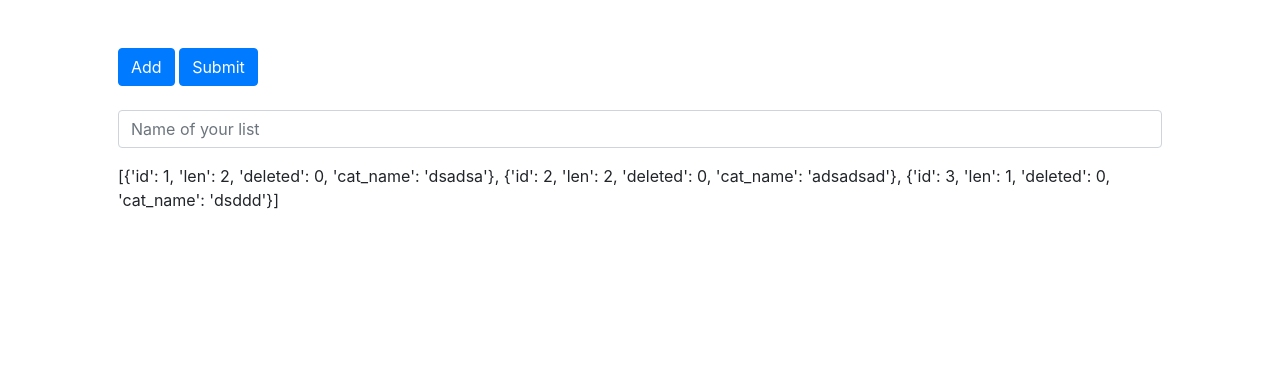
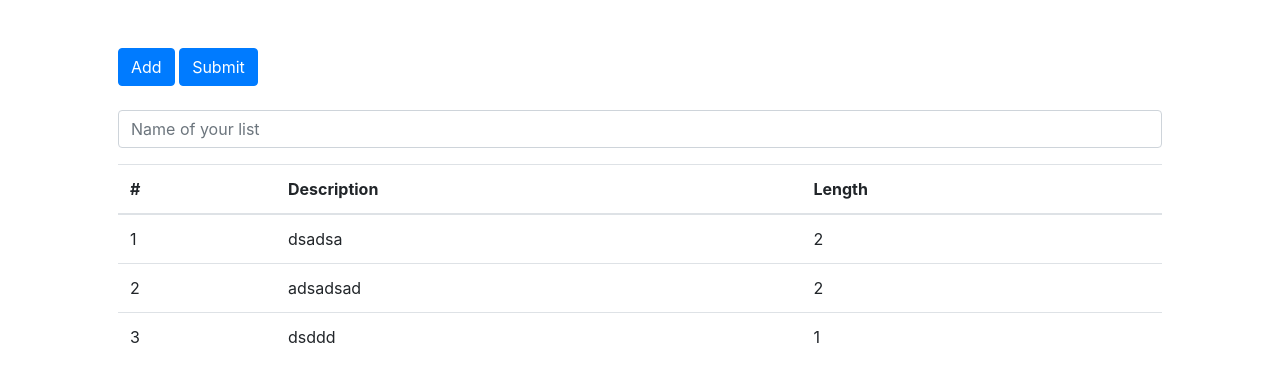
Before and after one commit to Dioniss8/taskPlanner, a Flask app: page /lists in a window 1280 px wide. Shown: the part 66-448 px from the top of the page. Run offline with Flask 2, Linux system fonts and the light colour scheme; data comes from the database, SQL or seed files in the repository; some libraries are stand-ins or nearby versions.

Commit message:
Possible to add lists now, probably need edit function, and view items for them

```diff
--- a/templates/lists.html
+++ b/templates/lists.html
@@ -17,7 +17,26 @@
         <div id="items"></div>
     </form>
 
-    {{ lists }}
+    {% if lists %}
+            <table class="table">
+        <thead>
+        <tr>
+            <th class="col-lg-sm-1" scope="col">#</th>
+            <th class="col-lg-md-sm-6" scope="col">Description</th>
+            <th class="col-lg-sm-1" scope="col">Length</th>
+        </tr>
+        </thead>
+        <tbody>
+        {% for row in lists %}
+            <tr>
+                <td>{{ row["id"] }}</td>
+                <td>{{ row["cat_name"] }}</td>
+                <td>{{ row["len"] }}</td>
+            </tr>
+        {% endfor %}
+        </tbody>
+    </table>
+    {% endif %}
 
     <script src="static/test.js"></script>
 {% endblock %}
```
